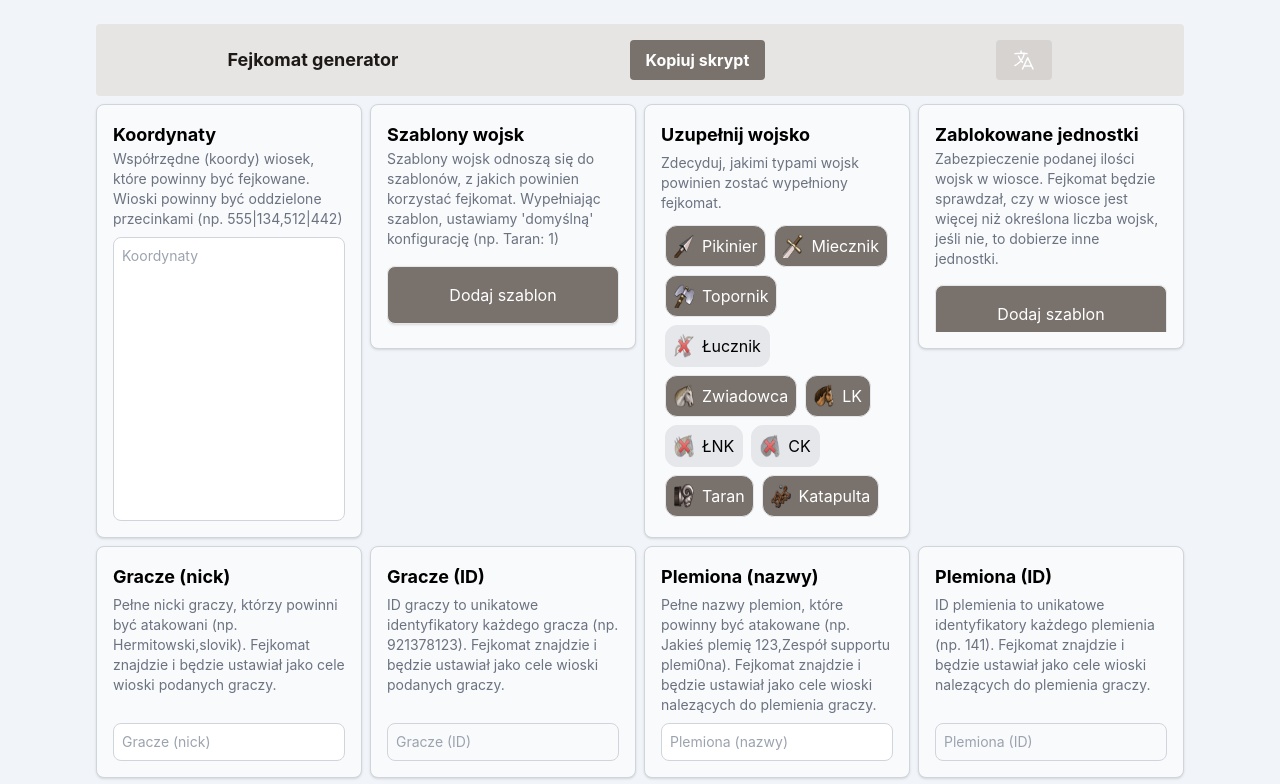
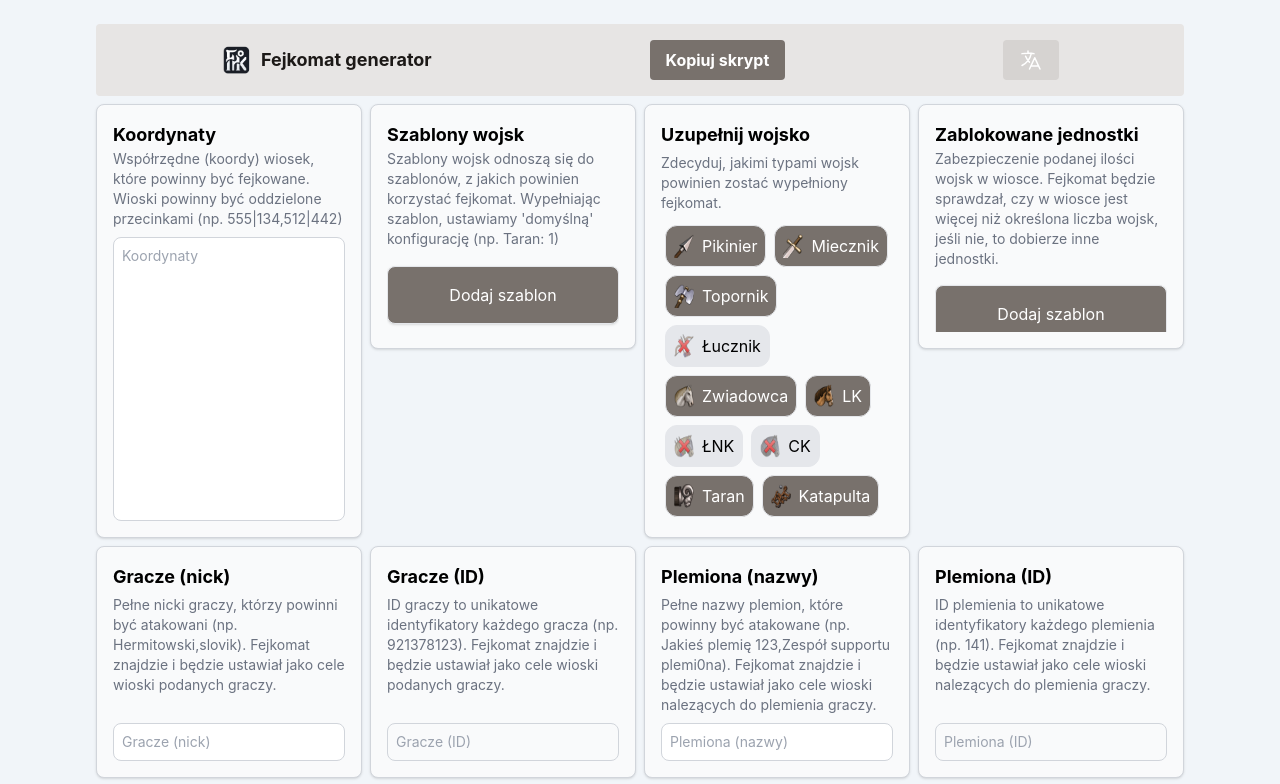
Before and after one commit to krystianslowik/Hermitowski-Fejkomat-Generator, a React (Create React App) app: page / in a window 1280 px wide. Shown: the top 784 px of the page. Built offline with nearby package versions, Linux system fonts and the light colour scheme.

Commit message:
adjustments for deploy

```diff
--- a/public/index.html
+++ b/public/index.html
@@ -2,42 +2,41 @@
 <html lang="en">
   <head>
     <meta charset="utf-8" />
-    <link rel="icon" href="%PUBLIC_URL%/favicon.ico" />
+    <link rel="icon" href="%PUBLIC_URL%/fejkomat-logo.png" />
     <meta name="viewport" content="width=device-width, initial-scale=1" />
     <meta name="theme-color" content="#000000" />
+
+    <title>Fejkomat Generator by slovik</title>
     <meta
       name="description"
-      content="Web site created using create-react-app"
+      content="Automate your Tribal Wars attacks with Fejkomat Generator. This powerful script streamlines fake attack creation for efficient gameplay."
     />
-    <link rel="apple-touch-icon" href="%PUBLIC_URL%/logo192.png" />
-    <!--
-      manifest.json provides metadata used when your web app is installed on a
-      user's mobile device or desktop. See https://developers.google.com/web/fundamentals/web-app-manifest/
-    -->
-    <link rel="manifest" href="%PUBLIC_URL%/manifest.json" />
-    <!--
-      Notice the use of %PUBLIC_URL% in the tags above.
-      It will be replaced with the URL of the `public` folder during the build.
-      Only files inside the `public` folder can be referenced from the HTML.
 
-      Unlike "/favicon.ico" or "favicon.ico", "%PUBLIC_URL%/favicon.ico" will
-      work correctly both with client-side routing and a non-root public URL.
-      Learn how to configure a non-root public URL by running `npm run build`.
-    -->
-    <title>React App</title>
+    <meta property="og:type" content="website" />
+    <meta property="og:url" content="https://plemiona.app/" />
+    <meta property="og:title" content="Fejkomat Generator" />
+    <meta
+      property="og:description"
+      content="Automate your Tribal Wars attacks with Fejkomat Generator. This powerful script streamlines fake attack creation for efficient gameplay."
+    />
+    <meta
+      property="og:image"
+      content="https://plemiona.app/fejkomat-logo.png"
+    />
+    <meta name="twitter:card" content="summary_large_image" />
+    <meta name="twitter:url" content="https://plemiona.app/" />
+    <meta name="twitter:title" content="Fejkomat Generator" />
+    <meta
+      name="twitter:description"
+      content="Automate your Tribal Wars attacks with Fejkomat Generator. This powerful script streamlines fake attack creation for efficient gameplay."
+    />
+    <meta
+      name="twitter:image"
+      content="https://plemiona.app/fejkomat-logo.png"
+    />
   </head>
   <body>
     <noscript>You need to enable JavaScript to run this app.</noscript>
     <div id="root"></div>
-    <!--
-      This HTML file is a template.
-      If you open it directly in the browser, you will see an empty page.
-
-      You can add webfonts, meta tags, or analytics to this file.
-      The build step will place the bundled scripts into the <body> tag.
-
-      To begin the development, run `npm start` or `yarn start`.
-      To create a production bundle, use `npm run build` or `yarn build`.
-    -->
   </body>
 </html>
--- a/src/components/Header.tsx
+++ b/src/components/Header.tsx
@@ -10,6 +10,8 @@ type HeaderProps = {
 const Header: FC<HeaderProps> = ({ fejkomatSettings }) => {
   const { language, i18n, setLanguage } = useI18n();
   const filteredCode = useFilterCode(fejkomatSettings);
+
+  const logo = "/fejkomat-logo.png";
 
   const handleCopySettings = async () => {
     try {
@@ -34,7 +36,11 @@ const Header: FC<HeaderProps> = ({ fejkomatSettings }) => {
 
   return (
     <header className="bg-stone-200 text-stone-900 p-4 my-2 flex flex-wrap justify-around items-center rounded">
-      <div className="text-lg font-bold">Fejkomat generator</div>
+      <div className="flex items-center justify-center text-lg font-bold">
+        <img src={logo} alt="" width={32} />
+        <span className="ml-2">Fejkomat generator</span>
+      </div>
+
       <button
         onClick={handleCopySettings}
         className="bg-stone-500 hover:bg-stone-700 text-white font-bold py-2 px-4 rounded transition duration-300 ease-in-out"
--- a/src/components/UI/Inputs/Boolean.tsx
+++ b/src/components/UI/Inputs/Boolean.tsx
@@ -33,7 +33,7 @@ export const BooleanInput = ({
   return (
     <>
       <div className="p-4 border bg-gray-50 rounded-lg shadow md:flex flex-grow md:items-center md:flex-row">
-        <div className="flex-grow">
+        <div className="flex-grow mr-2">
           <span className="mb-1 text-lg font-bold">{i18n(whatField)}</span>
           <div className="mb-2 text-sm text-gray-500">
             {i18n(`${whatField}_description`)}
```
Also changed, not shown: public/fejkomat-logo.png (added), 1 other file (tests, documents, lock files or other folders).
